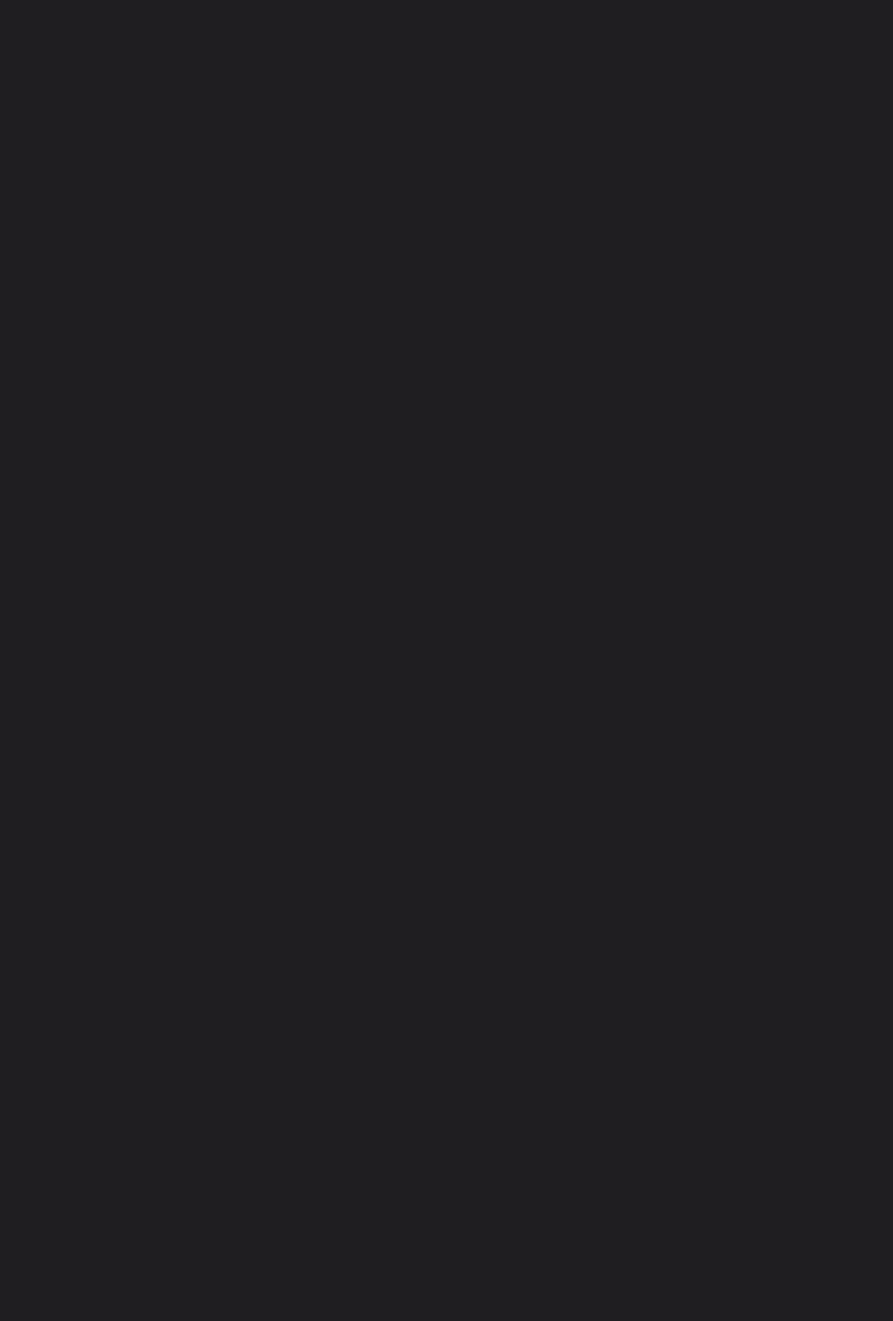
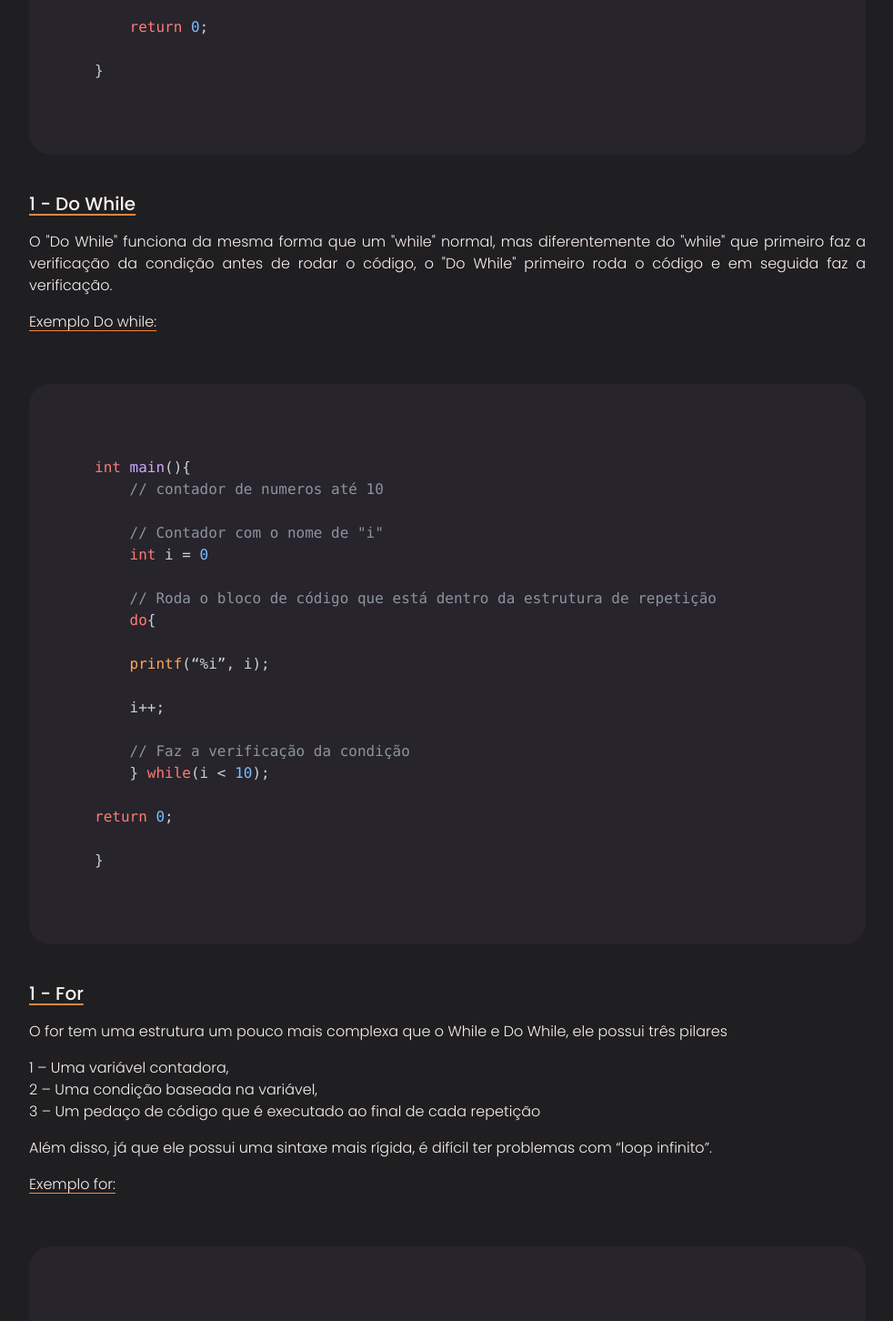
Before and after one commit to kauesandrade/BugHunters, a Next.js app: page /conteudos/Modulo6 in a window 1280 px wide. Shown: the part 1330-2782 px from the top of the page at 91% size, without its empty margins (148-1130 px from the left). Before the commit the page ends 1197 px from the top, so only its background shows below. Built offline with nearby package versions, Linux system fonts and the light colour scheme.

Commit message:
Module6 page finished

```diff
--- a/src/app/conteudos/Modulo6/page.tsx
+++ b/src/app/conteudos/Modulo6/page.tsx
@@ -1,3 +1,5 @@
+import CodeBlock from "@/components/CodeBlock";
+
 const modulo6 = () => {
     return(
         <main>
@@ -52,6 +54,104 @@ const modulo6 = () => {
                             Apartir das alterações alterações dentro do código, o valor condicional deve ser alterado a
                             fim de evitar "loops infinitos" e como consequências travar o programa.
                         </p>
+                        <p className="mt-4 underline underline-offset-4 decoration-orange">
+                            Exemplo while:
+                        </p>
+                        <CodeBlock code={`
+int main(){
+    // Contador de numeros até 10
+
+    // Contador com o nome de "i"
+    int i = 0
+
+    // Enquanto contador for menor que 10
+    while(i <= 10){
+
+    // Escreve o numero
+    printf(“%i”, i);
+
+    // Soma mais 1 ao "i"
+    i++;
+    }
+
+    return 0;
+
+}
+                            `} />
+                    </div>
+                    <div>
+                        <h4 className="font-medium text-xl underline underline-offset-4 decoration-orange">
+                            1 - Do While
+                        </h4>
+                        <p className="mt-4">
+                           O "Do While" funciona da mesma forma que um "while" normal, mas diferentemente do "while" que primeiro faz a
+                           verificação da condição antes de rodar o código, o "Do While" primeiro roda o
+                           código e em seguida faz a verificação.
+                        </p>
+                        <p className="mt-4 underline underline-offset-4 decoration-orange">
+                            Exemplo Do while:
+                        </p>
+                        <CodeBlock code={`
+int main(){
+    // contador de numeros até 10
+
+    // Contador com o nome de "i"
+    int i = 0
+
+    // Roda o bloco de código que está dentro da estrutura de repetição
+    do{
+
+    printf(“%i”, i);
+
+    i++;
+
+    // Faz a verificação da condição
+    } while(i < 10);
+
+return 0;
+
+}
+                            `} />
+                    </div>
+                    <div>
+                        <h4 className="font-medium text-xl underline underline-offset-4 decoration-orange">
+                            1 - For
+                        </h4>
+                        <p className="mt-4">
+                            O for tem uma estrutura um pouco mais complexa que o While e Do While, ele possui três pilares
+                        </p>
+                        <div className="mt-4">
+                            <p>
+                               1 – Uma variável contadora,
+                            </p>
+                            <p>
+                               2 – Uma condição baseada na variável,
+                            </p>
+                            <p>
+                                3 – Um pedaço de código que é executado ao final de cada repetição
+                            </p>
+                        </div>
+                        <p className="mt-4">
+                            Além disso, já que ele possui uma sintaxe mais rígida, é difícil ter problemas com “loop infinito”.
+                        </p>
+                        <p className="mt-4 underline underline-offset-4 decoration-orange">
+                            Exemplo for:
+                        </p>
+                        <CodeBlock code={`
+int main(){
+    // contador de numeros até 10
+
+    // sintaxe basica do for
+    for(int i = 0; i <= 10; i++){
+
+    printf(“%i”, i);
+
+    }
+
+return 0;
+
+}
+                            `} />
                     </div>
                 </div>
             </section>
```
